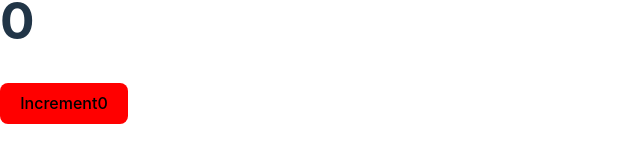
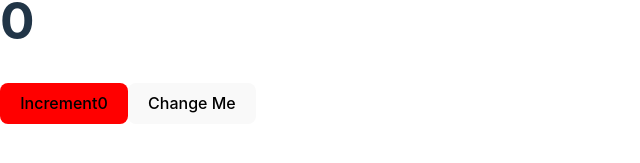
Before and after one commit to aarati01/Continue, a React (Vite) app: page / in a window 1280 px wide. Shown: the part 359-522 px from the top of the page, without its empty margins (0-640 px from the left). Built offline with nearby package versions, Linux system fonts and the light colour scheme.

Commit message:
button added to display none using ref

```diff
--- a/src/assets/App1.jsx
+++ b/src/assets/App1.jsx
@@ -2,13 +2,13 @@ import { useRef, useState, useEffect } from 'react';
 
 const App = () => {
   const [count, setCount] = useState(0);
-  const ref = useRef();
+  const btnref = useRef();
 
   useEffect(() => {
     // Ensure the ref is ready before accessing its properties
 
       console.log("First rendering");
-      ref.current.style.backgroundColor = "red"
+      btnref.current.style.backgroundColor = "red"
 
   }, []);
 
@@ -27,9 +27,10 @@ const App = () => {
   return (
     <div>
       <h1>{count}</h1>
-      <button ref={ref} onClick={() => setCount(count + 1)}>
+      <button ref={btnref} onClick={() => setCount(count + 1)}>
         Increment{count}
       </button>
+      <button onClick={()=>{btnref.current.style.display="none"}}>Change Me</button>
     </div>
   );
 };
```
